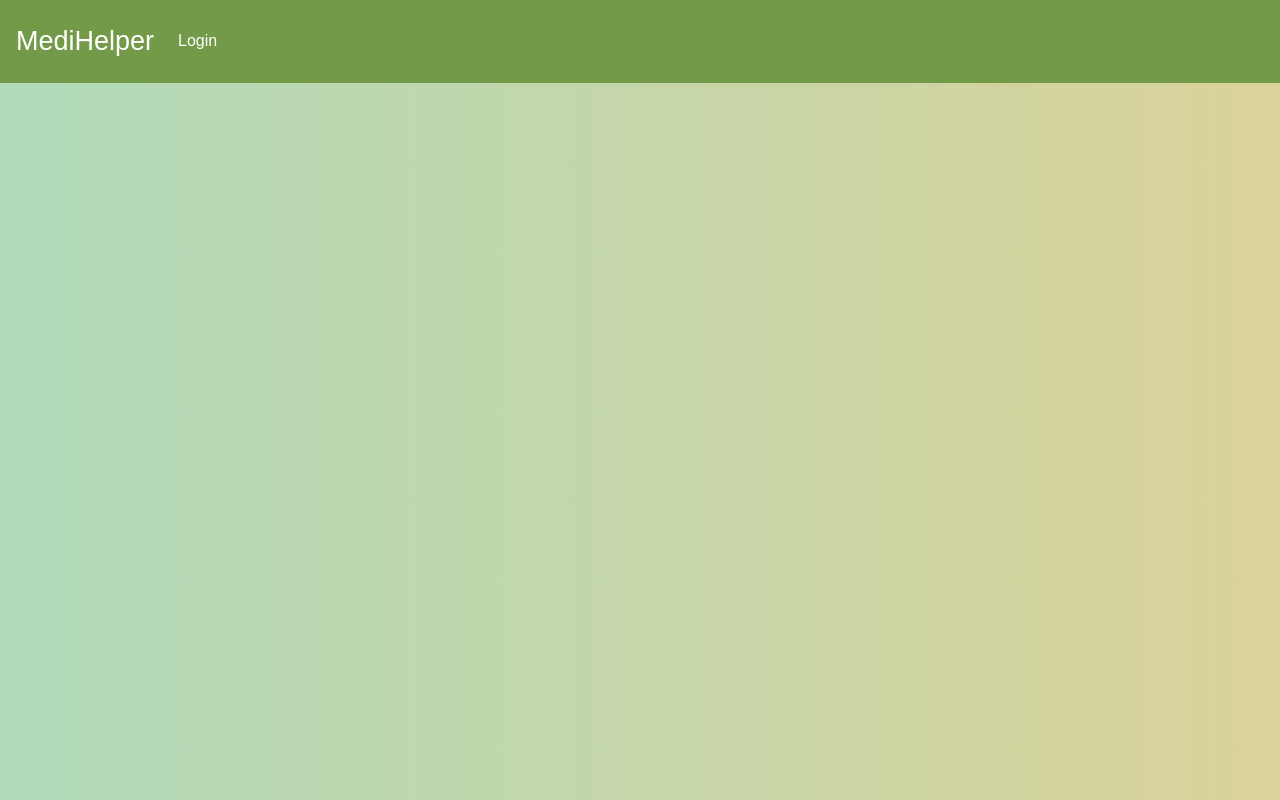
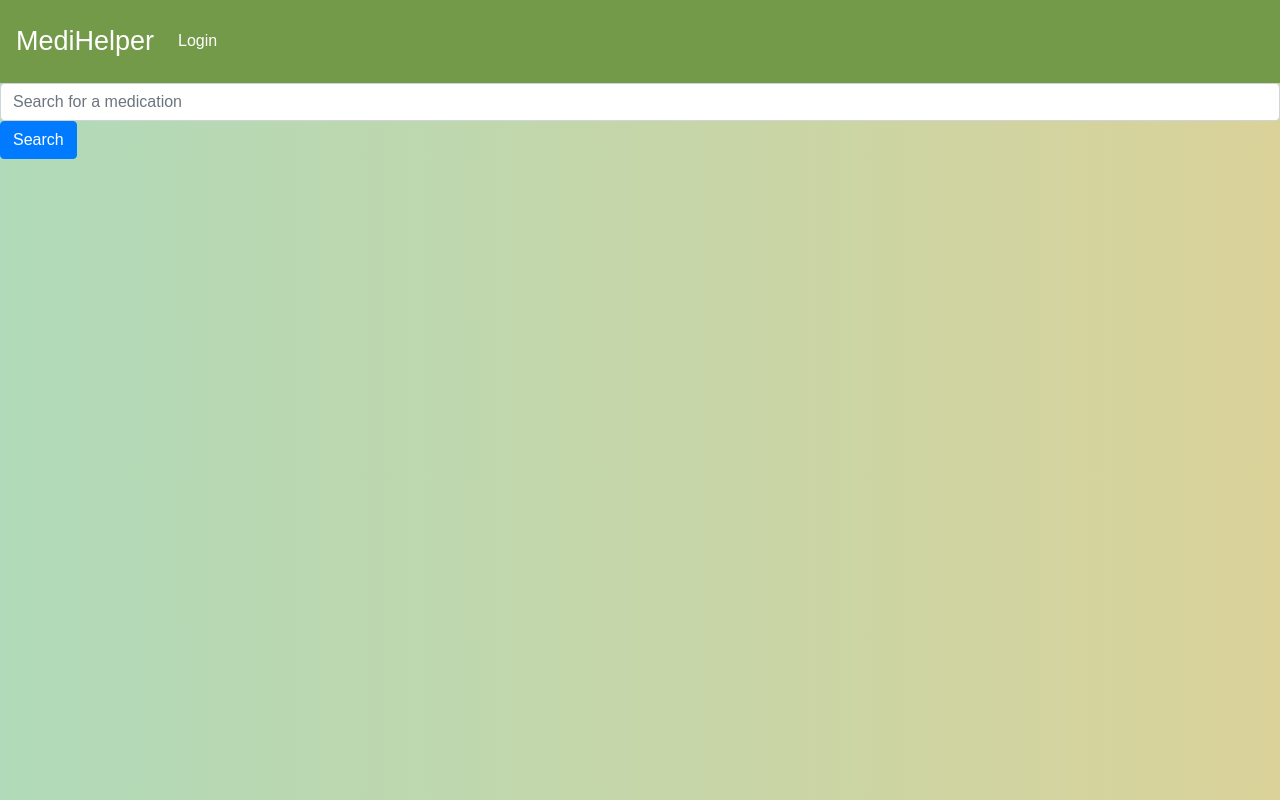
Before and after one commit to Trantastic/MediHelper, a React (Create React App) app in the folder client/: page /dictionary in a window 1280 px wide. Built offline with nearby package versions, Linux system fonts and the light colour scheme; no server answers; a web font is replaced by a local one.

Commit message:
corrected typos and added code to detect input changes in search bar

```diff
--- a/client/src/components/Dictionary/Dictionary.js
+++ b/client/src/components/Dictionary/Dictionary.js
@@ -1,32 +1,37 @@
 import React, { Component } from 'react';
 
-class Search extends Component {
+class Dictionary extends Component {
 
-	// fetch('http://example.com/movies.json')
- //  .then(function(response) {
- //    return response.json();
- //  })
- //  .then(function(myJson) {
- //    console.log(JSON.stringify(myJson));
- //  });
+	state = {
+		drug: ''
+	}
 
-	initSearch = (drug) => {
-		fetch('https://api.fda.gov/drug/label.json?search=levodopa+AND+carbidopa', {method: "GET", body:JSON.stringfy(data)})
+	initSearch = (e) => {
+		e.preventDefault();
+
+		fetch('https://api.fda.gov/drug/label.json?search=levodopa+AND+carbidopa')
 			.then((req, res) => {
-				return res.json.results[0].indications_and_usage;
-				// return (res.data);
+				return res.json.results[0].indications_and_usage
 			})
-			.then((data) => {
-				console.log(data);
-			})
+			.catch(error => (
+				console.log('ERROR: ', error)
+			))
+	}
+
+	handleInput = (e) => {
+		const { id, value } = e.target;
+		this.setState({ [id]: value });
+		console.log(this.state);
 	}
 
 	render() {
 		return(
 			<div>
+				<input className="form-control" id='drug' value={ this.state.drug } type="search" placeholder="Search for a medication" aria-label="Search" onChange={ this.handleInput } />
+				<button className='btn btn-primary' type='submit' onClick={ this.initSearch }>Search</button>
 			</div>
 		)
 	}
 }
 
-export default Search;
+export default Dictionary;
--- a/client/src/components/Navbar/Navbar.js
+++ b/client/src/components/Navbar/Navbar.js
@@ -23,12 +23,9 @@ const Navbar = props => {
             <li className="nav-item">
               <Link className="nav-link" to="/dashboard/help">Helper Alert</Link>
             </li>
-            <form className="form-inline">
-              <button className="btn btn-outline-dark text-white my-2 my-sm-0" type="submit">
-                <Link className="nav-link" to="/dictionary">Search</Link>
-              </button>
-              <input className="form-control mr-sm-2" type="search" placeholder="Search for a medication" aria-label="Search"/>
-            </form>
+            <li>
+              <Link className="nav-link" to="/dictionary">Dictionary</Link>
+            </li>
             <li className="nav-item ml-auto">
               <Link className="nav-link" to="/" onClick={props._logout}>Log Out</Link>
             </li>
```
